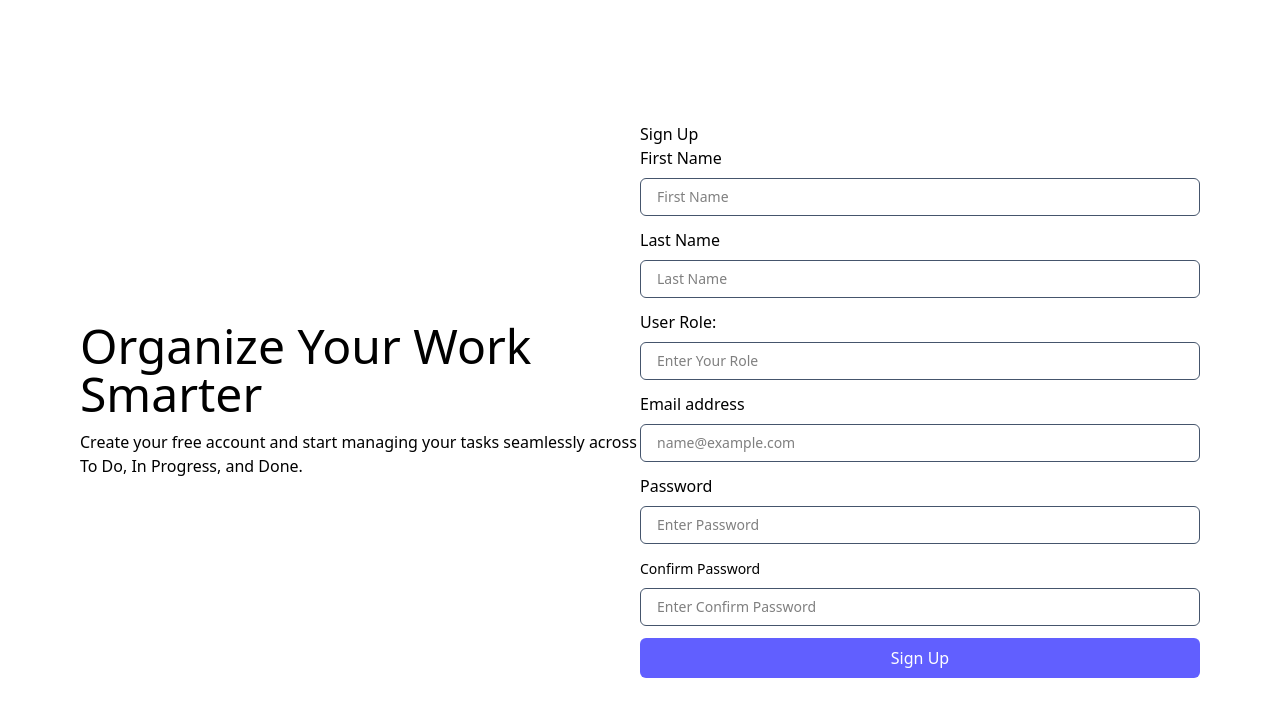
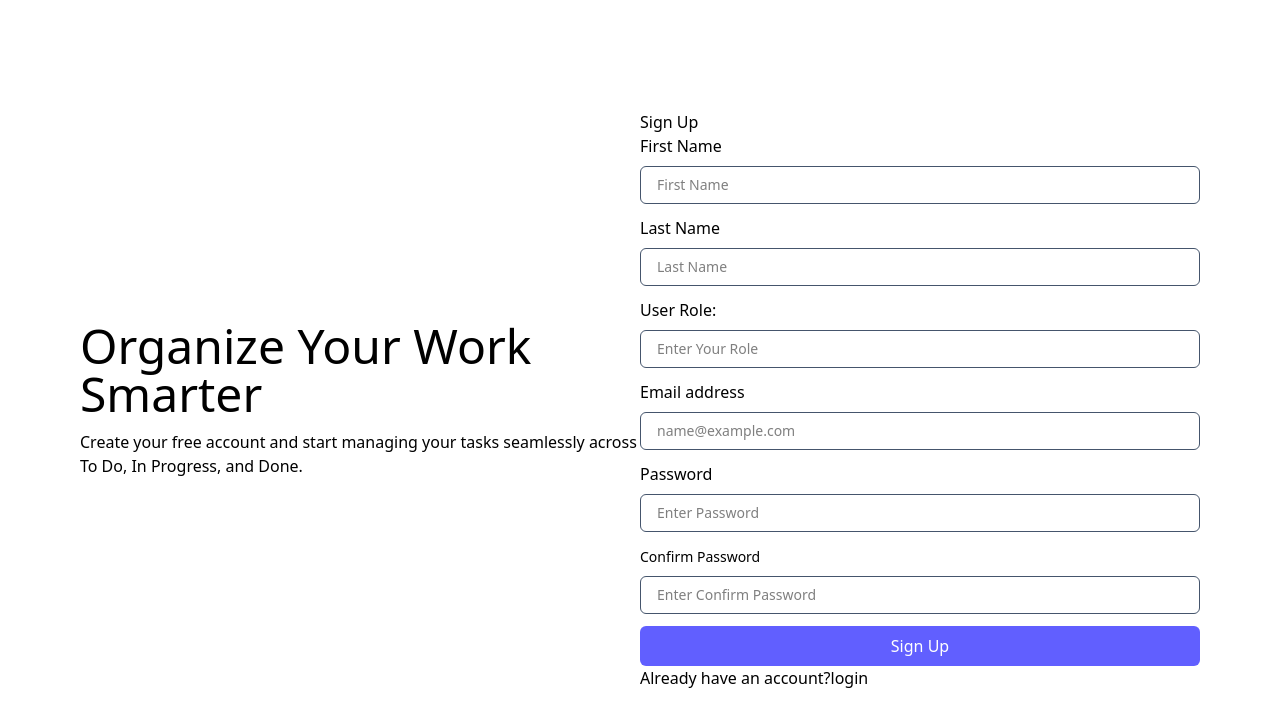
Before and after one commit to sadafshahab12/practice-project-with-firebase, a React (Vite) app: page /signup in a window 1280 px wide. Shown: the top 726 px of the page. Built offline with nearby package versions, Linux system fonts and the light colour scheme; no server answers.

Commit message:
login signup functioanlity done

```diff
--- a/src/componenets/ui/Header.jsx
+++ b/src/componenets/ui/Header.jsx
@@ -9,7 +9,7 @@
           alt="task"
           className="w-10 h-10"
         />
-        <h1>Task Manager</h1>
+        <h1>Todo</h1>
       </div>
       <div>
         <input
--- a/src/register/Login.jsx
+++ b/src/register/Login.jsx
@@ -71,6 +71,9 @@
           <button type="submit" className="button">
             Login
           </button>
+          <p>
+            Create an Account?<a href="/signup">Sign Up </a>
+          </p>
         </Form>
       </div>
     </div>
--- a/src/register/Signup.jsx
+++ b/src/register/Signup.jsx
@@ -165,6 +165,9 @@
           <button type="submit" className="button" disabled={loading}>
             {loading ? "Signing up...." : "Sign Up"}
           </button>
+          <p>
+            Already have an account?<a href="/login">login </a>
+          </p>
         </Form>
       </div>
     </div>
```
